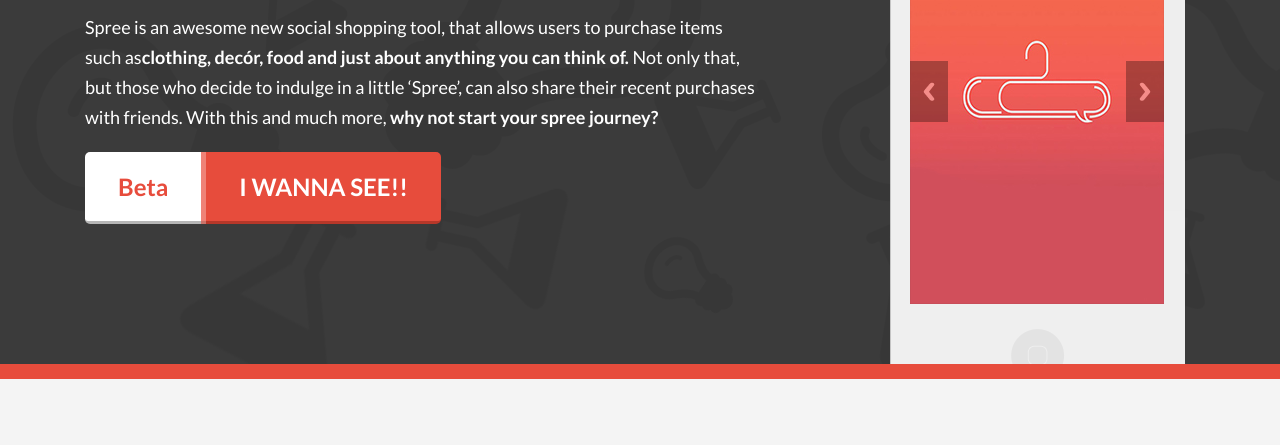
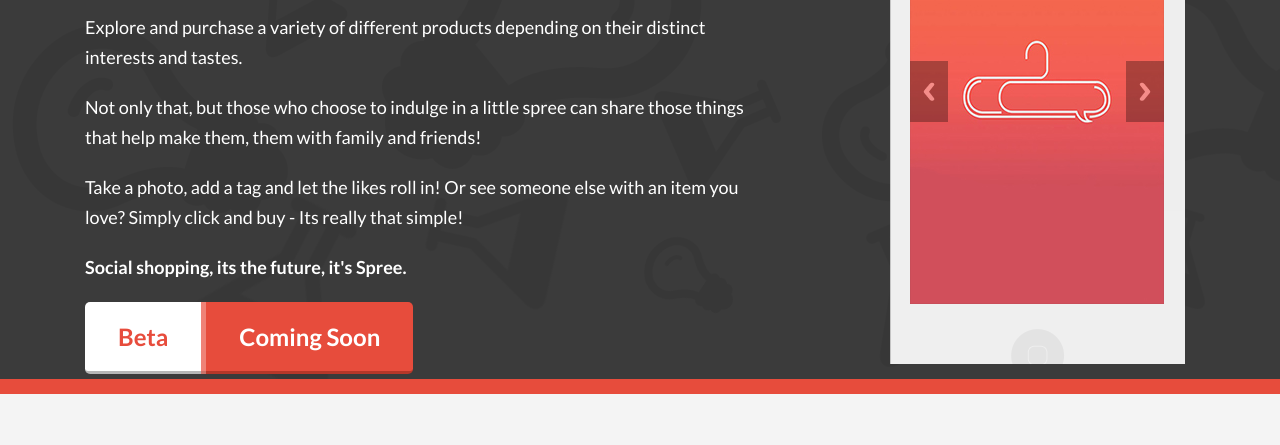
Before and after one commit to Tyson324/Spree, a plain HTML site: page index.html in a window 1280 px wide. Shown: the part 355-800 px from the top of the page. Drawn offline with nearby package versions, Linux system fonts and the light colour scheme.

Commit message:
Formatting Edits
changes to hero text and other text changes.

```diff
--- a/index.html
+++ b/index.html
@@ -53,11 +53,11 @@
 						<div class="hero_content span7">
 							<!-- Hero Content Text -->
 							<h1>Start Your <b>Spree</b> Here.<br></h1> <br>
-							<p>Spree is an awesome new social shopping tool, that allows users to purchase items such as<b>clothing, decór, food and just about anything you can think of.</b> Not only that, but those who decide to indulge in a little ‘Spree’, can also share their recent purchases with friends. With this and much more, <b>why not start your spree journey?</b></p>
+							<p>Explore and purchase a variety of different products depending on their distinct interests and tastes.</p> <p> Not only that, but those who choose to indulge in a little spree can share those things that help make them, them with family and friends!</p> <p> Take a photo, add a tag and let the likes roll in! Or see someone else with an item you love? Simply click and buy - Its really that simple!</p><p><b>Social shopping, its the future, it's Spree.</b></p>
 							<!-- Button Group -->
 							<div class="btn-group">
 								<button class="btn btn-huge">Beta</button>
-								<button class="btn btn-huge">I WANNA SEE!!</button>
+								<button class="btn btn-huge">Coming Soon</button>
 							</div>
 						</div>
 						<div class="span4 offset1">
@@ -318,7 +318,7 @@
 					<!-- Buy Now Heading -->
 					<div class="page_heading">
 						<h6>You've seen enough.</h6>
-						<h1>We know you're amazed. check it out now!</h1>
+						<h1>We know you're amazed. Coming Soon!</h1>
 					</div>
 					<div class="row">
 						<div class="span12">
@@ -327,7 +327,7 @@
 									<!-- Button Group -->
 									<div class="btn-group">
 										<button class="btn btn-huge">Beta</button>
-										<button class="btn btn-huge">LEMME SEE!!!</button>
+										<button class="btn btn-huge">Coming Soon</button>
 									</div>
 								</li>
 								<li id="spacing">or</li>
```
